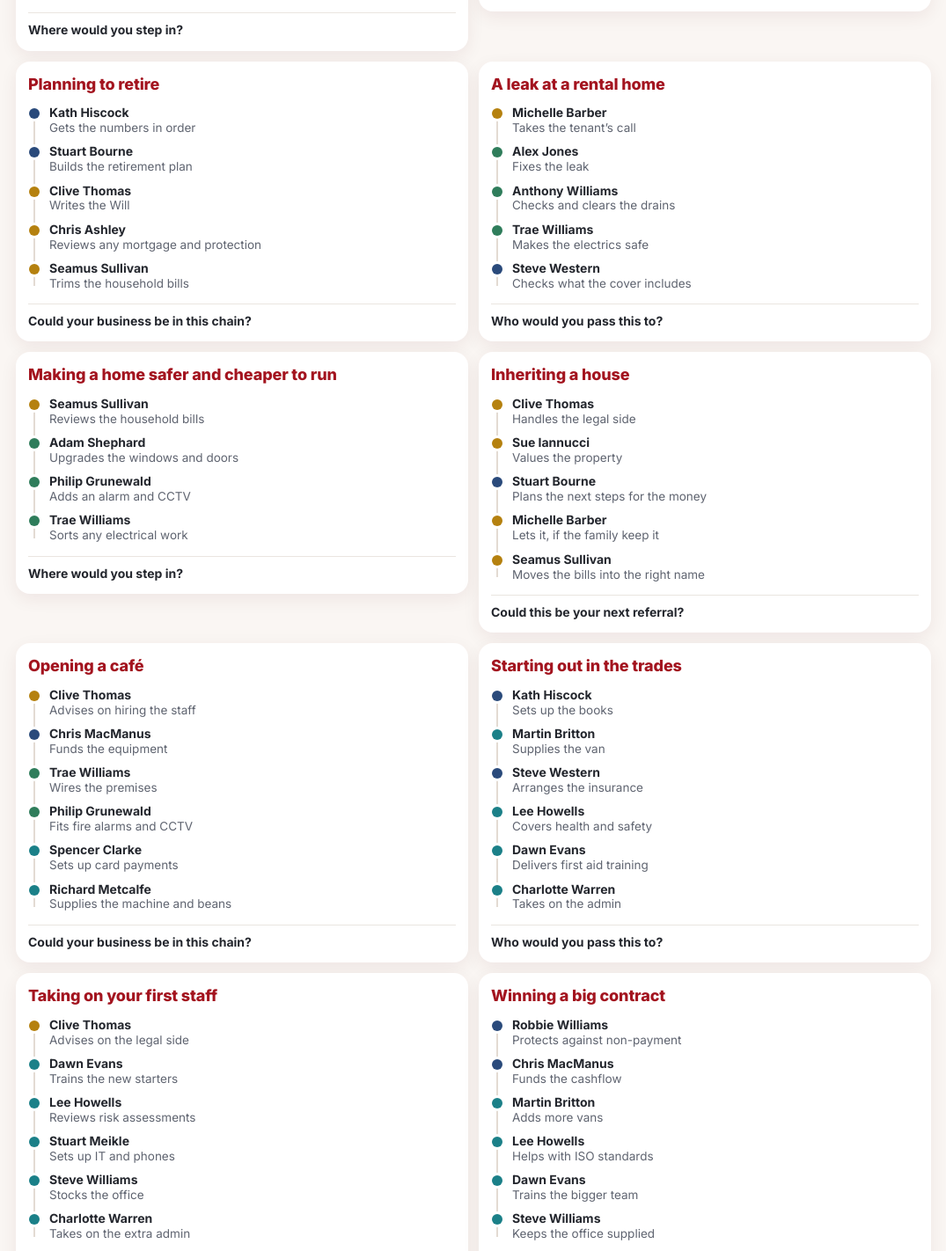
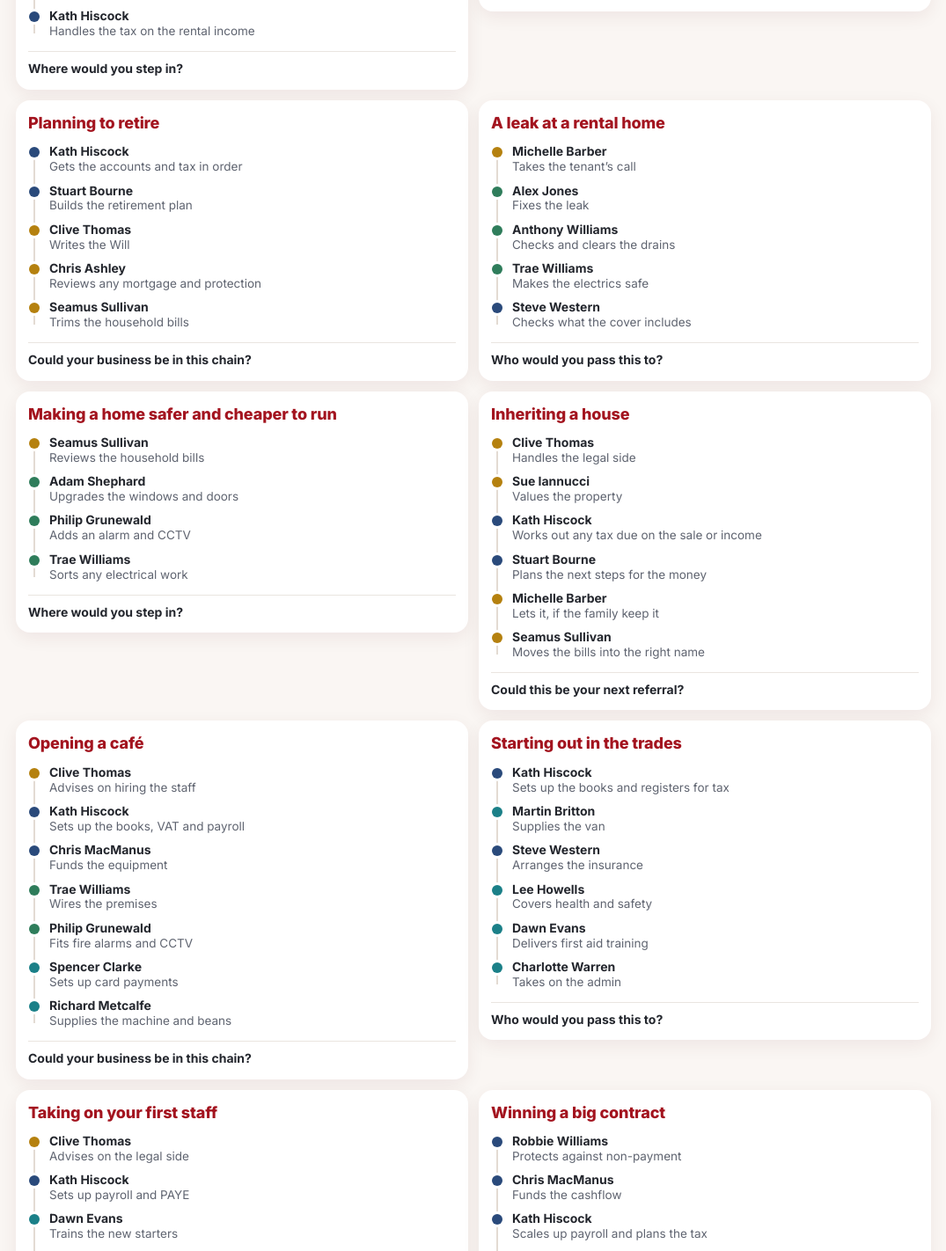
Before and after one commit to charlotte644/bni-fines, a plain HTML site: page work-together/trails.html in a window 1280 px wide. Shown: the part 923-2345 px from the top of the page at 88% size, without its empty margins (102-1177 px from the left). Drawn offline with Linux system fonts and the light colour scheme.

Commit message:
Givers Gain Trails: Kath on payroll and tax steps, seat-fit tidy-up
Co-Authored-By: Claude Opus 5.5 <noreply@anthropic.com>

```diff
--- a/work-together/trails.html
+++ b/work-together/trails.html
@@ -66,41 +66,41 @@ var P = {
 var TR = [
  ['Buying a first home','HFL',[['sue','Finds the right home'],['chrisa','Arranges the mortgage'],['anthony','Surveys the drains before you buy'],['clive','Handles the legal side'],['westen','Sets up home insurance'],['seamus','Gets the bills sorted']],{P:[6,'Makes the new home their own'],C:[6,'Cleans before they move in'],R:[4,'Adds your advice to the move'],H:[6,'Helps the new homeowner settle in'],F:[6,'Helps the family settle in']}],
  ['Extending the family home','HFL',[['chrisa','Looks at raising the funds'],['anthony','Groundwork and drains'],['adam','New windows and doors'],['trae','Electrics for the new rooms'],['alex','Plumbing for the new rooms'],['westen','Updates the home cover']],{P:[2,'Adds your skill to the build',1],C:[5,'Cleans up after the builders'],H:[6,'Adds the finishing touches']}],
- ['Becoming a landlord','HFL',[['stuartb','Checks it fits your long-term plan'],['chrisa','Arranges the buy-to-let mortgage'],['sue','Finds the property'],['trae','Checks the electrics'],['philip','Fits the fire alarms'],['michelle','Finds tenants and manages it']],{P:[3,'Gets the property ready to let'],C:[5,'Cleans before tenants move in'],R:[1,'Adds your advice before they buy'],L:[6,'Supports the new landlord']}],
+ ['Becoming a landlord','HFL',[['stuartb','Checks it fits your long-term plan'],['chrisa','Arranges the buy-to-let mortgage'],['sue','Finds the property'],['trae','Checks the electrics'],['philip','Fits the fire alarms'],['michelle','Finds tenants and manages it'],['kath','Handles the tax on the rental income']],{P:[3,'Gets the property ready to let'],C:[5,'Cleans before tenants move in'],R:[1,'Adds your advice before they buy'],L:[6,'Supports the new landlord']}],
  ['Selling up and downsizing','HFL',[['alex','Fixes the niggles before viewings'],['sue','Sells the house'],['clive','Handles the legal side'],['stuartb','Plans what to do with the money'],['seamus','Moves the bills across']],{P:[1,'Gets the home ready to sell'],C:[1,'Cleans and clears before viewings'],F:[5,'Helps with the next chapter'],E:[5,'Helps plan what comes next']}],
- ['Planning to retire','HFL',[['kath','Gets the numbers in order'],['stuartb','Builds the retirement plan'],['clive','Writes the Will'],['chrisa','Reviews any mortgage and protection'],['seamus','Trims the household bills']],{R:[2,'Adds your advice to the plan',1],F:[4,'Helps them enjoy what comes next'],E:[4,'Helps plan the next adventure']}],
+ ['Planning to retire','HFL',[['kath','Gets the accounts and tax in order'],['stuartb','Builds the retirement plan'],['clive','Writes the Will'],['chrisa','Reviews any mortgage and protection'],['seamus','Trims the household bills']],{R:[2,'Adds your advice to the plan',1],F:[4,'Helps them enjoy what comes next'],E:[4,'Helps plan the next adventure']}],
  ['A leak at a rental home','HFL',[['michelle','Takes the tenant’s call'],['alex','Fixes the leak'],['anthony','Checks and clears the drains'],['trae','Makes the electrics safe'],['westen','Checks what the cover includes']],{P:[4,'Repairs the damage'],C:[4,'Dries out and cleans up'],L:[5,'Supports the landlord afterwards']}],
  ['Making a home safer and cheaper to run','HFL',[['seamus','Reviews the household bills'],['adam','Upgrades the windows and doors'],['philip','Adds an alarm and CCTV'],['trae','Sorts any electrical work']],{P:[3,'Adds your improvement'],H:[4,'Helps the homeowner next']}],
- ['Inheriting a house','HFL',[['clive','Handles the legal side'],['sue','Values the property'],['stuartb','Plans the next steps for the money'],['michelle','Lets it, if the family keep it'],['seamus','Moves the bills into the right name']],{R:[2,'Adds your advice for the family'],C:[1,'Clears and cleans the house'],P:[3,'Gets the house ready'],F:[4,'Supports the family']}],
- ['Opening a café','SBT',[['clive','Advises on hiring the staff'],['chrism','Funds the equipment'],['trae','Wires the premises'],['philip','Fits fire alarms and CCTV'],['spencer','Sets up card payments'],['richard','Supplies the machine and beans']],{P:[2,'Fits out the premises'],R:[1,'Adds your advice to the plan'],O:[5,'Supplies what the café uses'],M:[6,'Tells the town it’s open'],W:[6,'Gets the team ready to open'],E:[6,'Helps with opening night'],C:[6,'Keeps the premises clean'],S:[6,'Helps the new owner next']}],
- ['Starting out in the trades','SBT',[['kath','Sets up the books'],['martin','Supplies the van'],['westen','Arranges the insurance'],['lee','Covers health and safety'],['dawn','Delivers first aid training'],['charlotte','Takes on the admin']],{O:[2,'Supplies the tools and kit'],R:[3,'Adds your advice for the new owner'],M:[6,'Helps win the first customers'],W:[5,'Gets the team ready for site'],T:[6,'Works alongside the new trade']}],
- ['Taking on your first staff','SBT',[['clive','Advises on the legal side'],['dawn','Trains the new starters'],['lee','Reviews risk assessments'],['stuartm','Sets up IT and phones'],['stevew','Stocks the office'],['charlotte','Takes on the extra admin']],{W:[1,'Gets the new team up and running',1],O:[5,'Supplies what the team needs'],R:[1,'Adds your advice for the employer'],M:[2,'Helps train or grow the team'],S:[6,'Helps the growing business next']}],
- ['Winning a big contract','SBT',[['robbie','Protects against non-payment'],['chrism','Funds the cashflow'],['martin','Adds more vans'],['lee','Helps with ISO standards'],['dawn','Trains the bigger team'],['stevew','Keeps the office supplied']],{W:[4,'Gets the extra people ready'],O:[6,'Supplies what the job needs'],R:[2,'Adds your advice to the deal'],T:[3,'Adds capacity on the job'],P:[3,'Adds capacity on the job'],B:[6,'Helps deliver the contract']}],
+ ['Inheriting a house','HFL',[['clive','Handles the legal side'],['sue','Values the property'],['kath','Works out any tax due on the sale or income'],['stuartb','Plans the next steps for the money'],['michelle','Lets it, if the family keep it'],['seamus','Moves the bills into the right name']],{R:[2,'Adds your advice for the family'],C:[1,'Clears and cleans the house'],P:[3,'Gets the house ready'],F:[4,'Supports the family']}],
+ ['Opening a café','SBT',[['clive','Advises on hiring the staff'],['kath','Sets up the books, VAT and payroll'],['chrism','Funds the equipment'],['trae','Wires the premises'],['philip','Fits fire alarms and CCTV'],['spencer','Sets up card payments'],['richard','Supplies the machine and beans']],{P:[2,'Fits out the premises'],R:[1,'Adds your advice to the plan'],O:[5,'Supplies what the café uses'],M:[6,'Tells the town it’s open'],W:[6,'Gets the team ready to open'],E:[6,'Helps with opening night'],C:[6,'Keeps the premises clean'],S:[6,'Helps the new owner next']}],
+ ['Starting out in the trades','SBT',[['kath','Sets up the books and registers for tax'],['martin','Supplies the van'],['westen','Arranges the insurance'],['lee','Covers health and safety'],['dawn','Delivers first aid training'],['charlotte','Takes on the admin']],{O:[2,'Supplies the tools and kit'],R:[3,'Adds your advice for the new owner'],M:[6,'Helps win the first customers'],W:[5,'Gets the team ready for site'],T:[6,'Works alongside the new trade']}],
+ ['Taking on your first staff','SBT',[['clive','Advises on the legal side'],['kath','Sets up payroll and PAYE'],['dawn','Trains the new starters'],['lee','Reviews risk assessments'],['stuartm','Sets up IT and phones'],['stevew','Stocks the office'],['charlotte','Takes on the extra admin']],{W:[1,'Gets the new team up and running',1],O:[5,'Supplies what the team needs'],R:[1,'Adds your advice for the employer'],M:[2,'Helps train or grow the team'],S:[6,'Helps the growing business next']}],
+ ['Winning a big contract','SBT',[['robbie','Protects against non-payment'],['chrism','Funds the cashflow'],['kath','Scales up payroll and plans the tax'],['martin','Adds more vans'],['lee','Helps with ISO standards'],['dawn','Trains the bigger team'],['stevew','Keeps the office supplied']],{W:[4,'Gets the extra people ready'],O:[6,'Supplies what the job needs'],R:[2,'Adds your advice to the deal'],T:[3,'Adds capacity on the job'],P:[3,'Adds capacity on the job'],B:[6,'Helps deliver the contract']}],
  ['Moving to a new office','SBT',[['stuartm','Moves the IT and phones'],['stevew','Stocks the new office'],['richard','Installs the coffee machine'],['philip','Secures the building'],['spencer','Reviews the new bills'],['jonathan','Prints the new stationery']],{P:[1,'Fits out the new space'],C:[4,'Cleans the new premises',1],O:[3,'Supplies what the new office uses',1],M:[6,'Announces the move'],E:[6,'Hosts the opening'],B:[6,'Helps the team settle in'],S:[6,'Helps the team settle in']}],
- ['Growing a wholesale business','SBT',[['robbie','Insures the credit you give'],['kath','Keeps the numbers clear'],['chrism','Funds the stock and growth'],['martin','Leases the delivery vans'],['spencer','Keeps overheads down'],['stuartm','Protects the IT']],{O:[4,'Supplies what the warehouse uses'],R:[2,'Adds your advice to the plan'],W:[4,'Gets the extra staff ready'],M:[3,'Finds the new customers'],B:[6,'Helps the bigger business next']}],
+ ['Growing a wholesale business','SBT',[['robbie','Insures the credit you give'],['kath','Handles the VAT returns and payroll'],['chrism','Funds the stock and growth'],['martin','Leases the delivery vans'],['spencer','Keeps overheads down'],['stuartm','Protects the IT']],{O:[4,'Supplies what the warehouse uses'],R:[2,'Adds your advice to the plan'],W:[4,'Gets the extra staff ready'],M:[3,'Finds the new customers'],B:[6,'Helps the bigger business next']}],
  ['Supplying builders on account','SBT',[['adam','Supplies the trade'],['robbie','Checks and covers the credit'],['kath','Watches the cashflow'],['charlotte','Keeps the paperwork moving']],{T:[1,'Buys from the supplier and refers others'],O:[1,'Also supplies the trade']}],
  ['Relaunching your brand','SBT',[['andy','Shapes the new brand'],['daniel','Makes the launch film'],['sian','Takes the new photos'],['jonathan','Prints the new look'],['gareth','Adds a cause to stand behind']],{M:[4,'Adds your skill to the launch',1],W:[4,'Brings the team along with the change'],E:[5,'Hosts the launch']}],
- ['Hosting a charity dinner','SBT',[['gareth','Shares why it matters'],['andy','Spreads the word'],['jonathan','Prints the tickets'],['sian','Photographs the night'],['daniel','Films the story'],['richard','Supplies the coffee']],{E:[3,'Hosts or caters the night',1],M:[2,'Helps spread the word']}],
- ['Choosing a charity of the year','',[['gareth','Explains how you can help'],['andy','Tells your team and customers'],['daniel','Films the first event'],['sian','Captures the day']],{'*':[4,'Brings your own clients along']}]
+ ['Hosting a charity dinner','SBT',[['gareth','Shares why it matters'],['andy','Designs the invitations and banners'],['jonathan','Prints the tickets'],['sian','Photographs the night'],['daniel','Films the story'],['richard','Supplies the coffee']],{E:[3,'Hosts or caters the night',1],M:[2,'Helps spread the word']}],
+ ['Choosing a charity of the year','',[['gareth','Explains how you can help'],['andy','Designs the campaign materials'],['daniel','Films the first event'],['sian','Captures the day']],{'*':[4,'Brings your own clients along']}]
 ];
 TR = TR.concat([
  ['Getting married','HFL',[['sian','Photographs the day'],['jonathan','Prints the invitations'],['chrisa','Arranges the first mortgage together'],['clive','Writes your new Wills'],['stuartb','Plans your finances as a couple'],['seamus','Combines the household bills']]],
- ['A new baby on the way','HFL',[['sian','Takes the newborn photos'],['sue','Finds a bigger home'],['chrisa','Arranges the new mortgage'],['westen','Sets up life insurance'],['clive','Updates the Wills'],['seamus','Cuts the household bills']]],
+ ['A new baby on the way','HFL',[['sian','Takes the newborn photos'],['sue','Finds a bigger home'],['chrisa','Arranges the new mortgage and life cover'],['clive','Updates the Wills'],['seamus','Cuts the household bills']]],
  ['A tenant moves out','HFL',[['michelle','Checks the property and finds new tenants'],['alex','Carries out the gas safety check'],['trae','Checks the electrics'],['philip','Tests the alarms'],['seamus','Sorts the bills']]],
  ['After a break-in at work','SBT',[['philip','Upgrades the alarm and CCTV'],['westen','Checks what the insurance covers'],['adam','Replaces the windows and doors'],['stuartm','Gets the IT back up'],['stevew','Restocks the office']]],
  ['Going for bigger tenders','SBT',[['lee','Helps with ISO standards'],['stuartm','Tightens up cyber security'],['dawn','Gets the team qualified'],['andy','Sharpens the message'],['daniel','Films a case study'],['jonathan','Prints the brochure']]],
- ['Moving the fleet to electric','SBT',[['martin','Leases the electric vehicles'],['chrism','Looks at the funding'],['trae','Adds the charging points'],['spencer','Reviews the energy contract'],['kath','Keeps the numbers clear']]]
+ ['Moving the fleet to electric','SBT',[['martin','Leases the electric vehicles'],['chrism','Looks at the funding'],['trae','Adds the charging points'],['spencer','Reviews the energy contract'],['kath','Works out the tax savings on electric vehicles']]]
 ]);
 // Added 23 Nov 2026 after the trail audit: more chains for the members who featured least (Charlotte, Daniel, Anthony, Gareth, Robbie, Richard)
 TR = TR.concat([
- ['Launching a new business','SBT',[['kath','Sets up the books'],['charlotte','Sets up the admin, quotes and invoicing'],['andy','Shapes the brand'],['daniel','Films the launch video'],['sian','Takes the headshots'],['jonathan','Prints the business cards']]],
- ['Turning a finished job into new work','SBT',[['adam','Finishes the installation'],['daniel','Films a before-and-after'],['sian','Photographs the finished job'],['andy','Shares the case study'],['charlotte','Follows up the review and the new enquiries']]],
+ ['Launching a new business','SBT',[['kath','Sets up the books, VAT and tax'],['charlotte','Sets up the admin, quotes and invoicing'],['andy','Shapes the brand'],['daniel','Films the launch video'],['sian','Takes the headshots'],['jonathan','Prints the business cards']]],
+ ['Turning a finished job into new work','SBT',[['adam','Finishes the installation'],['daniel','Films a before-and-after'],['sian','Photographs the finished job'],['andy','Designs the case study'],['charlotte','Follows up the review and the new enquiries']]],
  ['Getting paid on time','SBT',[['charlotte','Sends the invoices and chases them'],['robbie','Covers you if a customer doesn’t pay'],['kath','Keeps an eye on the cashflow'],['clive','Sends the legal letter if it comes to it'],['chrism','Bridges the gap with finance']]],
- ['Recruiting your first apprentice','SBT',[['daniel','Films a “come and work with us” video'],['andy','Gets it seen locally'],['clive','Draws up the contract'],['dawn','Trains them up'],['lee','Runs the site induction'],['charlotte','Handles the onboarding paperwork']]],
- ['Keeping a restaurant running','SBT',[['richard','Keeps the coffee machine running'],['anthony','Clears the drains and grease traps'],['philip','Keeps the fire safety up to date'],['lee','Checks health and safety'],['spencer','Cuts the energy bills'],['robbie','Covers the supplier credit']]],
+ ['Recruiting your first apprentice','SBT',[['daniel','Films a “come and work with us” video'],['andy','Designs the job advert'],['clive','Draws up the contract'],['kath','Adds them to payroll'],['dawn','Trains them up'],['lee','Runs the site induction'],['charlotte','Handles the onboarding paperwork']]],
+ ['Keeping a restaurant running','SBT',[['richard','Keeps the coffee machine running'],['anthony','Clears the drains and grease traps'],['philip','Services the fire alarms and CCTV'],['lee','Checks health and safety'],['kath','Runs the staff payroll and tips'],['spencer','Cuts the energy bills'],['robbie','Covers the supplier credit']]],
  ['Buying your own business premises','SBT',[['chrism','Funds the purchase'],['kath','Checks the numbers stack up'],['clive','Handles the legal side'],['anthony','Surveys the drains'],['philip','Secures the building'],['westen','Insures the premises']]],
  ['Sponsoring a local event','SBT',[['gareth','Links it to a good cause'],['charlotte','Organises the bookings and admin'],['daniel','Films the day'],['sian','Photographs the highlights'],['jonathan','Prints the banners'],['richard','Runs the coffee stand']]],
- ['Selling abroad for the first time','SBT',[['robbie','Insures the overseas credit'],['clive','Checks the contracts'],['kath','Sorts the VAT and currency'],['chrism','Funds the bigger orders'],['gareth','Shares your story at home']]]
+ ['Selling abroad for the first time','SBT',[['robbie','Insures the overseas credit'],['clive','Checks the contracts'],['kath','Sorts the VAT on overseas sales'],['chrism','Funds the bigger orders'],['gareth','Shares your story at home']]]
 ]);
 var LABEL = { t: 'Trades', p: 'Property & Home', f: 'Finance & Insurance', b: 'Business Services', m: 'Marketing & Community' };
 var ASK = ['Could your business be in this chain?', 'Who would you pass this to?', 'Where would you step in?', 'Could this be your next referral?'];
```
